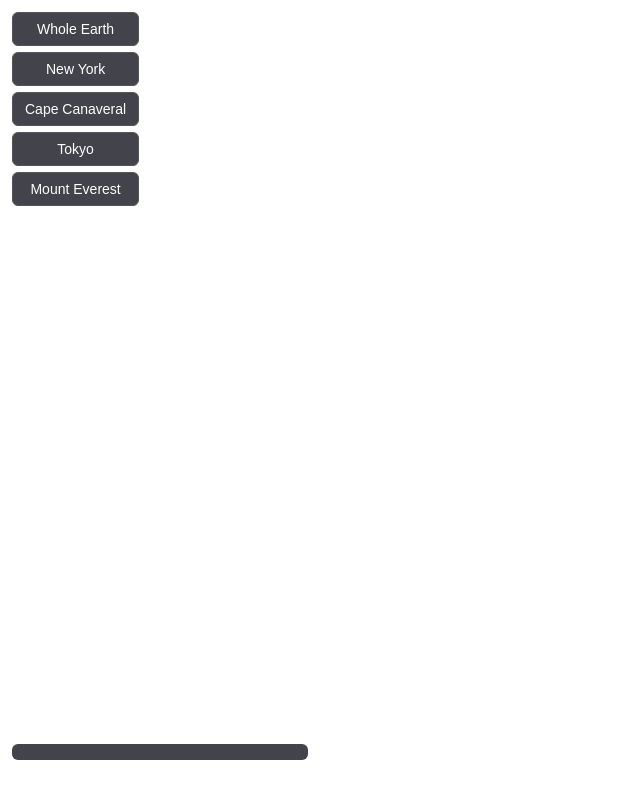
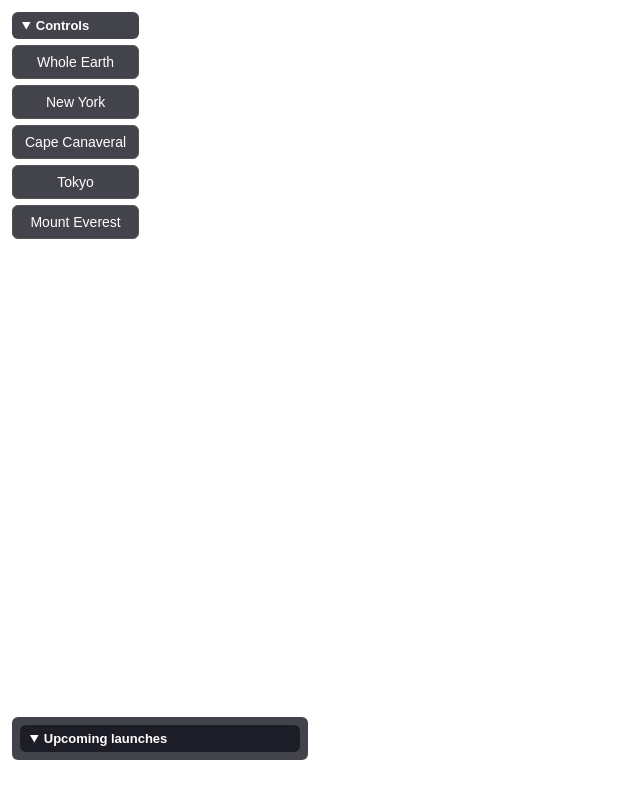
Before and after one commit to Malek-art-05/globe-tracker, a website built with Vite: page index.html in a window 1280 px wide. Shown: the whole page, without its empty margins (0-640 px from the left). Built offline with nearby package versions, Linux system fonts and the light colour scheme; no server answers; files whose address does not match are found by name; what cesium would draw is missing.

Commit message:
Make controls and launch list collapsible

```diff
--- a/index.html
+++ b/index.html
@@ -8,9 +8,14 @@
   </head>
   <body>
     <div id="cesiumContainer"></div>
-    <div id="panel"></div>
+     <details id="controls" open>
+      <summary>Controls</summary>
+      <div id="panel"></div>
+    </details>
     <div id ="tooltip"></div>
-    <div id="launchList"></div>
+    <details id="launchList" open>
+      <summary>Upcoming launches</summary>
+    </details>
     <div id="search"></div>
     <script type="module" src="/src/main.js"></script>
   </body>
--- a/src/layers/launches/list.js
+++ b/src/layers/launches/list.js
@@ -22,10 +22,6 @@
     .filter((launch) => new Date(launch.net).getTime() > now - 60 * 60 * 1000) // Filter out launches that are more than 1 hour in the past
     .sort((a, b) => new Date(a.net).getTime() - new Date(b.net).getTime())
     .slice(0, 10); // Show only the next 10 launches
-
-    const title = document.createElement('h3');
-    title.textContent = 'Upcoming Launches';
-    container.appendChild(title);
 
     if (soon.length === 0) {
         container.append('No upcoming launches. Run "npm run fetch:launches".');
--- a/src/style.css
+++ b/src/style.css
@@ -6,10 +6,14 @@
   overflow: hidden;
 }
 
-#panel {
+#controls{
   position: absolute;
   top: 12px;
   left: 12px;
+}
+
+#panel {
+  margin-top: 6px;
   display: flex;
   flex-direction: column;
   gap: 6px;
@@ -65,11 +69,6 @@
   color: #fff;
   background: rgba(20, 20, 30, 0.8);
   border-radius: 6px;
-}
-
-#launchList h3 {
-  margin: 0 0 6px;
-  font-size: 14px;
 }
 
 #launchList .launch {
@@ -136,3 +135,13 @@
 #search .search-result:hover {
   background: rgba(60, 60, 90, 0.9);
 }
+
+summary {
+  padding: 6px 10px;
+  font: bold 13px sans-serif;
+  color: #fff;
+  background: rgba(20, 20, 30, 0.8);
+  border-radius: 6px;
+  cursor: pointer;
+  user-select: none;
+}
```
